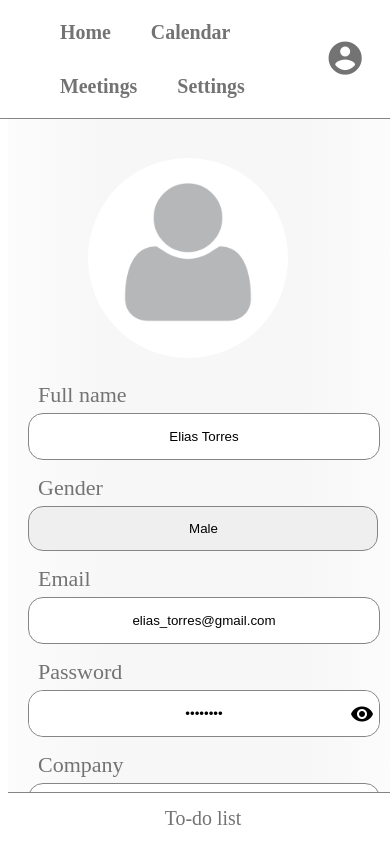
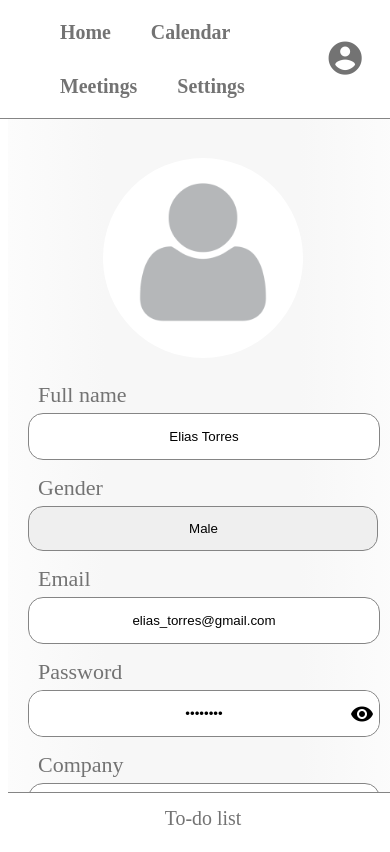
Before and after one commit to IgorAntropov/Todo, a Vue app: page /profile in a window 390 px wide. Built offline with nearby package versions, Linux system fonts and the light colour scheme; the HTML template or start-up script is replaced by a standard one.

Commit message:
Minor fix for img css in profile #2

```diff
--- a/src/views/Profile.vue
+++ b/src/views/Profile.vue
@@ -246,6 +246,10 @@ export default {
     .main-block__container {
       flex-direction: column;
 
+      .main-block__profile-avatar {
+        margin-right: 0;
+      }
+
       .main-block__profile-data {
         margin-bottom: 15px;
       }
```
